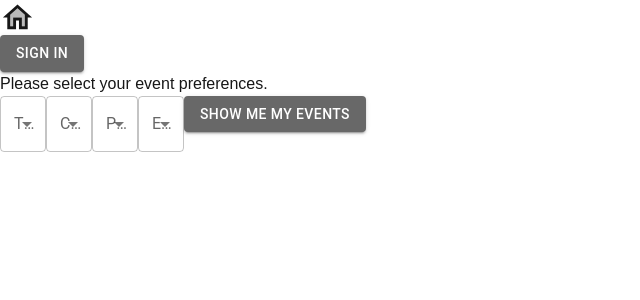
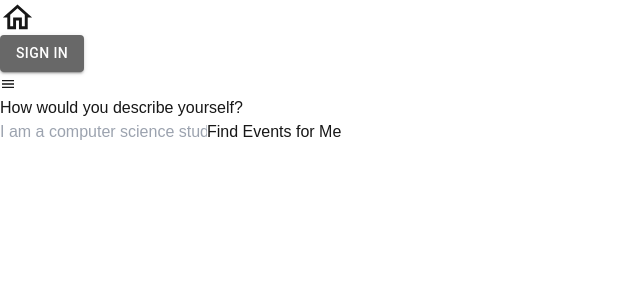
Before and after one commit to DerrickMa2005/HopperHacks2025, a Next.js app: page /questionPage in a window 1280 px wide. Shown: the top 300 px of the page, without its empty margins (0-640 px from the left). Built offline with nearby package versions, Linux system fonts and the light colour scheme.

Commit message:
Added text input

```diff
--- a/package.json
+++ b/package.json
@@ -22,15 +22,15 @@
     "@supabase/ui": "^0.36.5",
     "cookie": "^1.0.2",
     "framer-motion": "^12.4.7",
+    "google-one-tap": "^1.0.6",
     "googleapis": "^144.0.0",
     "jwt-decode": "^4.0.0",
-    "framer-motion": "^12.4.7",
-    "google-one-tap": "^1.0.6",
     "next": "15.1.7",
     "openai": "^4.85.4",
     "react": "^19.0.0",
     "react-dom": "^19.0.0",
     "react-font": "^1.2.1",
+    "react-markdown": "^10.0.0",
     "reactjs-popup": "^2.0.6"
   },
   "devDependencies": {
--- a/src/app/Components/dropdownForm.tsx
+++ b/src/app/Components/dropdownForm.tsx
@@ -0,0 +1,60 @@
+'use client'
+import { useState } from 'react';
+import { Button, FormControl, MenuItem, Select, InputLabel, SelectChangeEvent } from '@mui/material';
+import { createTheme, ThemeProvider } from '@mui/material/styles';
+import { Modal } from '@mui/material';
+
+export default function DropdownForm({open, handleOpen} : {open : boolean,
+    handleOpen : (open: boolean) => void}){
+        const buttontheme = createTheme({
+            palette: {
+            primary: {
+                main: '#686868',
+            },
+            secondary: {
+                main: '#00ff00',
+            },
+            },
+        });
+        const [category, setCategory] = useState("");
+        const [timePeriod, setTimePeriod] = useState("");
+        const [perk, setPerk] = useState("");
+        const categories = ["Arts and Crafts", "Asian, Pacific Islander, Desi American Heritage Month", "Beyond the Brook - Off Campus Trips", "Black History Month",
+            "Career/Networking", "Civic Engagement", "Community Service", "Disability/Ability Awareness", "Earthstock", "Health and Wellness", "Hispanic Heritage Month",
+            "Movies and Games", "New Student Programs", "Performance", "Pride Month", "Professional Development/Leadership", "Religious Service / Celebration",
+            "SBU Weeks of Welcome", "Social Action", "Sporting/Athletic Program", "Veterans", "Virtual Event", "Women's History Month"];
+        const perks = ["Credit", "Free Food", "Free Stuff"];
+        const timePeriods = ["12:00 - 2:00", "2:00 - 4:00", "4:00 - 6:00", "6:00 - 8:00", "8:00 - 10:00"];
+    const handleSubmit = () => {
+        handleOpen(false);
+        localStorage.setItem("category", category);
+        localStorage.setItem("perk", perk);
+        localStorage.setItem("timePeriod", timePeriod);
+    }
+    return (
+    <Modal
+        open={open}
+        onClose={() => handleOpen(false)}>
+    <div className = 'bg-green-200 w-[90%] h-[80%] absolute top-1/2 left-1/2 transform -translate-x-1/2 -translate-y-1/2 flex flex-col gap-8 items-center rounded-md p-4'>
+        <div className='flex flex-col mt-6 items-center gap-8'>
+                <h1 className='text-3xl mb-6'>Please select your event preferences.</h1>
+                <FormControl className='w-2/3'>
+                    <InputLabel>Category</InputLabel>
+                    <Select label="Category" value={category} MenuProps={{PaperProps:{style:{maxHeight: 200, overflowY:"auto"}}}} onChange={(event: SelectChangeEvent) => setCategory(event.target.value)}>{categories.map((e) => <MenuItem key={e} value={e}>{e}</MenuItem>)}</Select>
+                </FormControl>
+                <FormControl className='w-2/3'>
+                    <InputLabel>Perks</InputLabel>
+                    <Select label="Perks" value={perk} onChange={(event: SelectChangeEvent) => setPerk(event.target.value)}>{perks.map((e) => <MenuItem key={e} value={e}>{e}</MenuItem>)}</Select>
+                </FormControl>
+                <FormControl className='w-2/3'>
+                <InputLabel>Event Time</InputLabel>
+                <Select label="Event Time" value = {timePeriod} onChange={(event: SelectChangeEvent) => setTimePeriod(event.target.value)}>{timePeriods.map((e) => <MenuItem key = {e} value = {e}>{e}</MenuItem>)}</Select>
+                </FormControl>
+                <ThemeProvider theme={buttontheme}>
+                    <Button variant='contained' size='medium' onClick={handleSubmit}>Save Changes</Button>
+                </ThemeProvider>
+        </div>
+    </div>
+    </Modal>
+    );
+}
--- a/src/app/questionPage/page.tsx
+++ b/src/app/questionPage/page.tsx
@@ -1,38 +1,40 @@
 'use client'
-import { useState } from 'react';
-import { Button, FormControl, MenuItem, Select, InputLabel, SelectChangeEvent } from '@mui/material';
+import { useState, FormEvent } from 'react';
 import { useRouter } from 'next/navigation';
-import { createTheme, ThemeProvider } from '@mui/material/styles';
+import { createTheme } from '@mui/material/styles';
 import { Navbar } from '../Components/navbar';
+import MenuIcon from '@mui/icons-material/Menu';
+import DropdownForm from '../Components/dropdownForm';
 export default function QuestionPage() {
-    const [category, setCategory] = useState("");
-    const [theme, setTheme] = useState("");
-    const [timePeriod, setTimePeriod] = useState("");
-    const [perk, setPerk] = useState("");
+    const [openPref, setPref] = useState(false);
+    const [isLoading, setIsLoading] = useState<boolean>(false);
     const router = useRouter();
-    const themes = ["Arts and Music", "Athletics", "Service", "Cultural", "Fundraising", "Group Business", "Social", "Spirituality", "Learning"];
-    const categories = ["Arts and Crafts", "Asian, Pacific Islander, Desi American Heritage Month", "Beyond the Brook - Off Campus Trips", "Black History Month",
-        "Career/Networking", "Civic Engagement", "Community Service", "Disability/Ability Awareness", "Earthstock", "Health and Wellness", "Hispanic Heritage Month",
-        "Movies and Games", "New Student Programs", "Performance", "Pride Month", "Professional Development/Leadership", "Religious Service / Celebration",
-        "SBU Weeks of Welcome", "Social Action", "Sporting/Athletic Program", "Veterans", "Virtual Event", "Women's History Month"];
-    const perks = ["Credit", "Free Food", "Free Stuff"];
-    const timePeriods = ["12:00 - 2:00", "2:00 - 4:00", "4:00 - 6:00", "6:00 - 8:00", "8:00 - 10:00"];
-    const handleSubmit = async () =>{
+    const handleSubmit = async (e: FormEvent<HTMLFormElement>) =>{
+        e.preventDefault();
+        const form = e.currentTarget;
+        const formData = new FormData(form);
+        const chatgptInput = formData.get("chatgptInput") as string;
+        setIsLoading(true);
+        if (!chatgptInput) return;
         try{
             const response = await fetch('/api/search', {
                 method: "POST",
                 headers: {
                     "Content-Type": 'application/json'
                 },
-                body: JSON.stringify({"theme": theme, "category": category, "perk": perk, "Time Period": timePeriod})
+                body: JSON.stringify({"theme": chatgptInput,
+                    "category": localStorage.getItem("category"), "perk": localStorage.getItem("perk"),
+                    "Time Period": localStorage.getItem("timePeriod")})
             },
             )
             const payload = await response.json();
             const data = JSON.stringify(payload.data);
             localStorage.setItem("events", data);
             router.push('/events');
+            setIsLoading(false);
         }
         catch(error){
+            setIsLoading(false);
             console.log(error);
         }
     };
@@ -47,30 +49,23 @@ export default function QuestionPage() {
         },
     });
     return (
-        <div className='flex flex-col w-screen'>
+        <div className='flex flex-col w-screen gap-0'>
             <Navbar />
-            <div className='flex flex-col mt-24 items-center gap-8'>
-                <h1 className='text-3xl mb-6'>Please select your event preferences.</h1>
-                <FormControl className='w-1/6'>
-                    <InputLabel>Theme</InputLabel>
-                    <Select label="Theme" value={theme} onChange={(event: SelectChangeEvent) => setTheme(event.target.value)}>{themes.map((e) => <MenuItem key={e} value={e}>{e}</MenuItem>)}</Select>
-                </FormControl>
-                <FormControl className='w-1/6'>
-                    <InputLabel>Category</InputLabel>
-                    <Select label="Category" value={category} MenuProps={{PaperProps:{style:{maxHeight: 200, overflowY:"auto"}}}} onChange={(event: SelectChangeEvent) => setCategory(event.target.value)}>{categories.map((e) => <MenuItem key={e} value={e}>{e}</MenuItem>)}</Select>
-                </FormControl>
-                <FormControl className='w-1/6'>
-                    <InputLabel>Perks</InputLabel>
-                    <Select label="Perks" value={perk} onChange={(event: SelectChangeEvent) => setPerk(event.target.value)}>{perks.map((e) => <MenuItem key={e} value={e}>{e}</MenuItem>)}</Select>
-                </FormControl>
-                <FormControl className='w-1/6'>
-                <InputLabel>Event Time</InputLabel>
-                <Select label="Event Time" value = {timePeriod} onChange={(event: SelectChangeEvent) => setTimePeriod(event.target.value)}>{timePeriods.map((e) => <MenuItem key = {e} value = {e}>{e}</MenuItem>)}</Select>
-                </FormControl>
-                <ThemeProvider theme={buttontheme}>
-                    <Button variant='contained' size='medium' onClick={handleSubmit}>Show Me My Events</Button>
-                </ThemeProvider>
+            <div className='flex flex-row flex-start ml-2 mt-2 text-5xl mb:0'>
+                <div className='rounded-xl bg-green-200 p-2 border-black border-4'>
+                    <button onClick={() => setPref(true)}>
+                        <MenuIcon fontSize='inherit'/>
+                    </button>
+                </div>
             </div>
+                <form method="post" className="mt-32 w-screen h-screen flex flex-col items-center gap-8" onSubmit={handleSubmit}>
+                    <p className="text-xl font-bold">How would you describe yourself?</p>
+                    <input className="w-[80%] border-black border-4 p-2 rounded-lg" name="chatgptInput"
+                    placeholder="I am a computer science student who enjoys playing badminton..."/>
+                    <button type="submit" className="border-black border-4 p-2 rounded-lg"
+                    disabled={isLoading}>{isLoading ? "Searching. . ." : "Find Events for Me"}</button>
+                </form>
+            <DropdownForm open={openPref} handleOpen={setPref}/>
         </div>
     )
 }
```
Also changed, not shown: src/app/Components/navbar.tsx (+1 -1 lines), src/app/page.tsx (+1 -1 lines), 1 other file (tests, documents, lock files or other folders).
